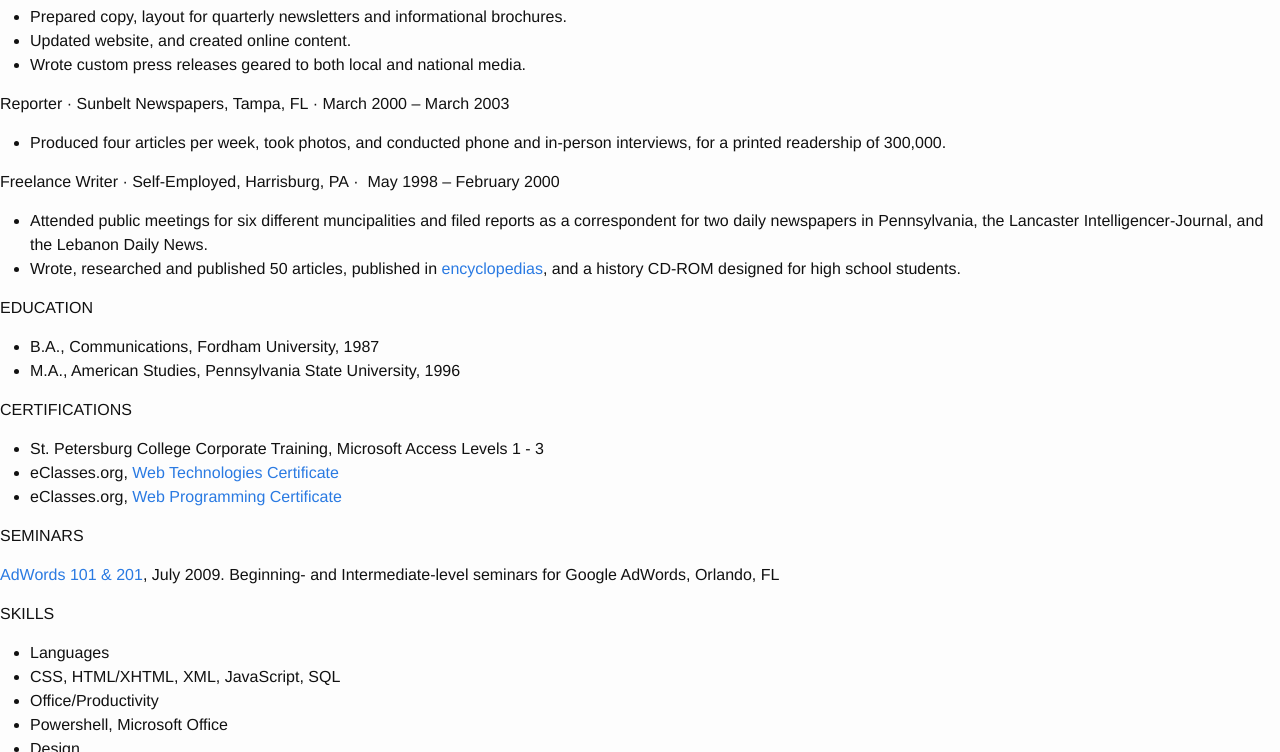
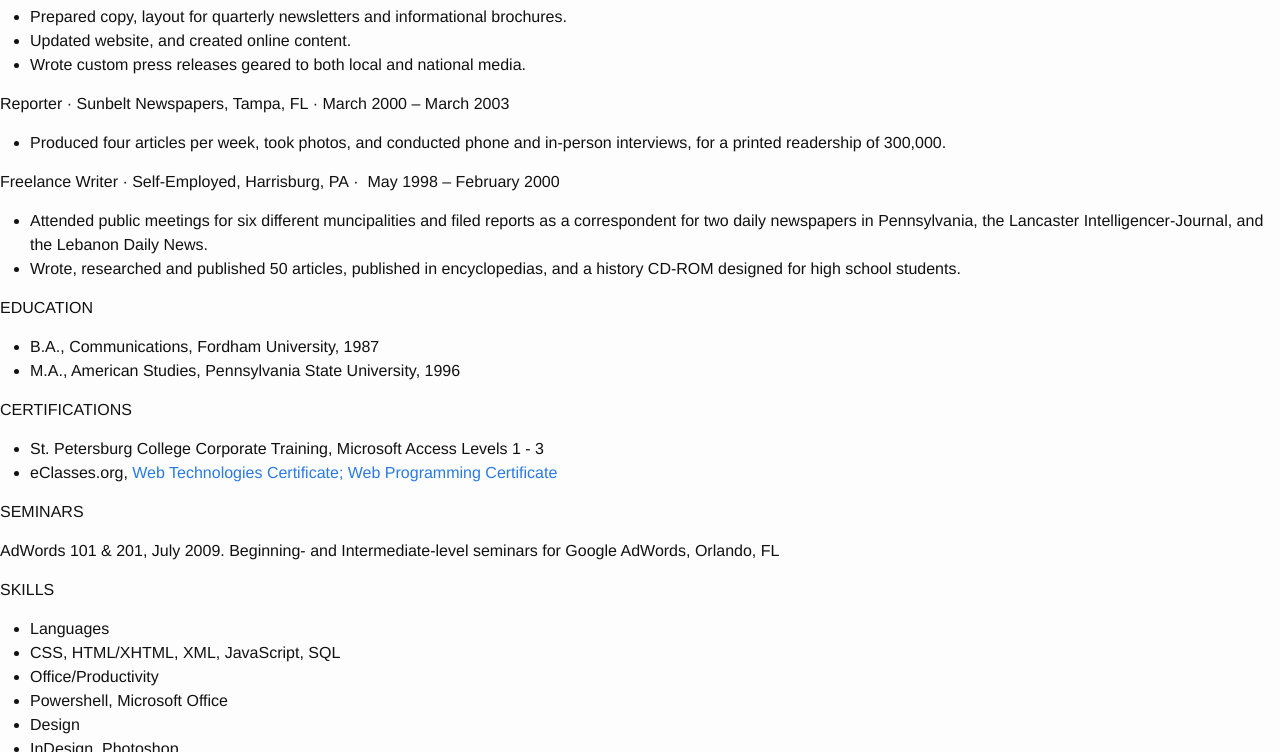
Before and after one commit to dt727/dt727.github.io, a Jekyll site: the page resume.html, which Jekyll copies as it is, in a window 1280 px wide and 900 px high, scrolled down 905 px, cut to the strip 0-752 px from the top of the window. Built offline with Jekyll 4.4.1, drawn with Linux system fonts in a browser that asks for light colours.

Commit message:
Update resume.html

```diff
--- a/resume.html
+++ b/resume.html
@@ -63,7 +63,7 @@
 			<p><span class="bold">Freelance Writer</span>&nbsp;&#183;&nbsp;Self-Employed, Harrisburg, PA&nbsp;&#183;&nbsp; May 1998&nbsp;&#8211;&nbsp;February 2000</p>
 				<ul>
 					<li>Attended public meetings for six different muncipalities and filed reports as a correspondent for two daily newspapers in Pennsylvania, the <span class="italic">Lancaster Intelligencer-Journal</span>, and the <span class="italic">Lebanon Daily News</span>.</li>
-					<li>Wrote, researched and published 50 articles, published in <a href="http://www.darylt.com/documents.html">encyclopedias</a>, and a history CD-ROM designed for high school students.</li>
+					<li>Wrote, researched and published 50 articles, published in encyclopedias, and a history CD-ROM designed for high school students.</li>
 				</ul>
 		<h4>EDUCATION</h4>
 				<ul>
@@ -73,11 +73,11 @@
 		<h4>CERTIFICATIONS</h4>
 				<ul>
 					<li>St. Petersburg College Corporate Training, Microsoft Access Levels 1 - 3</li>
-					<li>eClasses.org, <a href="http://iwa-hwg.eclasses.org/listcertificates/#Web%20Technologies%20Certificate">Web Technologies Certificate</a></li>
-					<li>eClasses.org, <a href="http://iwa-hwg.eclasses.org/listcertificates/#Web%20Programming%20Certificate">Web Programming Certificate</a></li>
+					<li>eClasses.org, <a href="http://www.eclasses.org/home.php" target='_blank'>Web Technologies Certificate; Web Programming Certificate</a></li>
+
 				</ul>
 		<h4>SEMINARS</h4>
-			<p><a href="http://www.google.com/adwords/seminars/topics.html">AdWords 101 & 201</a>, July 2009. Beginning- and Intermediate-level seminars for Google AdWords, Orlando, FL</p>
+			<p>AdWords 101 & 201, July 2009. Beginning- and Intermediate-level seminars for Google AdWords, Orlando, FL</p>
 		<h4>SKILLS</h4>
 				<ul class="skills">
 					<li class="skills">Languages</li>
```
